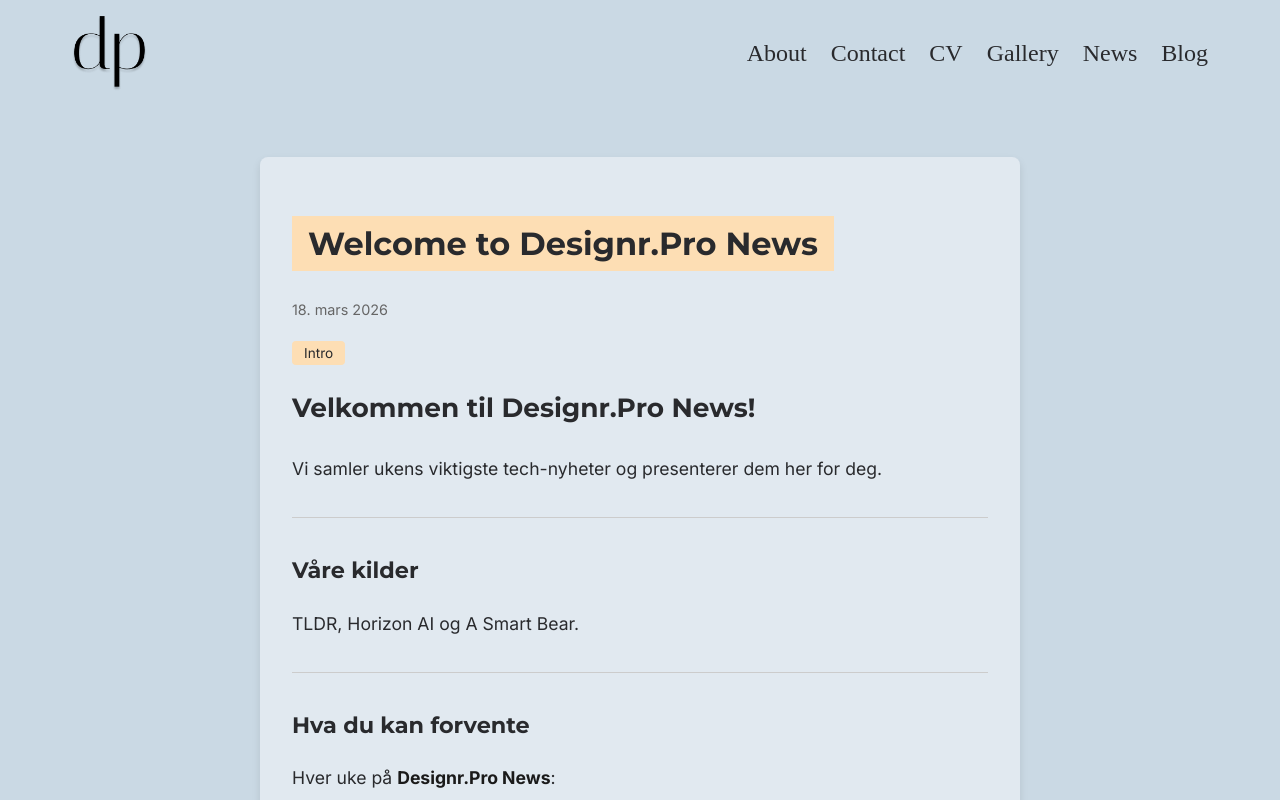
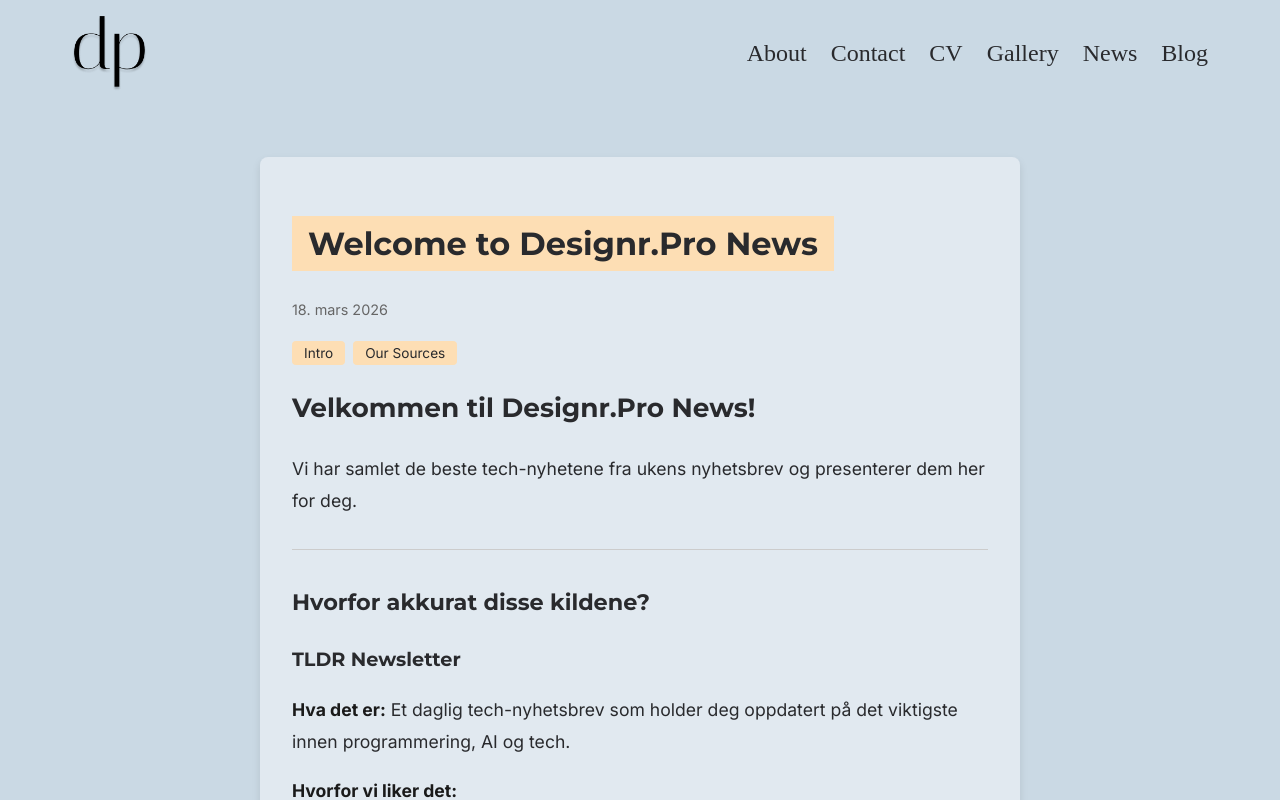
Before and after one commit to Designrpros/Designr-Pro, a Next.js app: page /news/1 in a window 1280 px wide. Built offline with nearby package versions, Linux system fonts and the light colour scheme.

Commit message:
Update: News - simplified list, full slug with table

```diff
--- a/src/app/news/[slug]/page.tsx
+++ b/src/app/news/[slug]/page.tsx
@@ -74,6 +74,13 @@ const MarkdownContent = styled.div`
     color: #292a2d;
   }
 
+  h3 {
+    font-size: 1.2rem;
+    margin-top: 1.25rem;
+    margin-bottom: 0.5rem;
+    color: #292a2d;
+  }
+
   a {
     color: #0d9488;
     text-decoration: underline;
@@ -91,6 +98,27 @@ const MarkdownContent = styled.div`
   strong {
     font-weight: 700;
     color: #1a1a1a;
+  }
+
+  table {
+    width: 100%;
+    border-collapse: collapse;
+    margin-bottom: 1rem;
+  }
+
+  th, td {
+    padding: 0.75rem;
+    border: 1px solid #ccc;
+    text-align: left;
+  }
+
+  th {
+    background-color: #fddeb4;
+    font-weight: 600;
+  }
+
+  tr:nth-child(even) {
+    background-color: #f5f5f5;
   }
 
   hr {
@@ -121,17 +149,60 @@ const newsPosts: Record<string, {
   'uke-1': {
     title: 'Welcome to Designr.Pro News',
     date: '18. mars 2026',
-    tags: ['Intro'],
+    tags: ['Intro', 'Our Sources'],
     content: `
 # Velkommen til Designr.Pro News!
 
-Vi samler ukens viktigste tech-nyheter og presenterer dem her for deg.
+Vi har samlet de beste tech-nyhetene fra ukens nyhetsbrev og presenterer dem her for deg.
 
 ---
 
-## Våre kilder
+## Hvorfor akkurat disse kildene?
 
-TLDR, Horizon AI og A Smart Bear.
+### TLDR Newsletter
+**Hva det er:** Et daglig tech-nyhetsbrev som holder deg oppdatert på det viktigste innen programmering, AI og tech.
+
+**Hvorfor vi liker det:**
+- Kort og konsist - du får viktigste på under 5 minutter
+- Bred dekning av tech-verden
+- Ingen hype, bare fakta
+- Perfekt for utviklere og tech-entusiaster
+
+---
+
+### Horizon AI
+**Hva det er:** Et uke-brev (3x/uke) fra Gina Costa som fungerer som din personlige AI-forsker og oversetter.
+
+**Hvorfor vi liker det:**
+- Fokuserer kun på det viktigste i AI-verden
+- 3 minutter lesetid per utgave
+- Praktiske verktøy og tutorials
+- Personlig stemme - Gina graver selv gjennom nyhetene
+
+---
+
+### A Smart Bear
+**Hva det er:** Et ukentlig nyhetsbrev om startups, marketing og business fra Jason Cohen.
+
+**Hvorfor vi liker det:**
+- Kombinert med TLDR + Horizon AI gir det et bredt perspektiv
+- Praktiske tips for å bygge og vokse en bedrift
+- Founder-retorikk som er både inspirerende og nyttig
+
+---
+
+## Hva dekker vi?
+
+| Kategori | TLDR | Horizon AI | A Smart Bear |
+|----------|------|------------|--------------|
+| AI & ML | ✅ | ✅✅ | ❌ |
+| Web Dev | ✅ | ❌ | ❌ |
+| Mobile | ✅ | ❌ | ❌ |
+| DevOps | ✅ | ❌ | ❌ |
+| Security | ✅ | ✅ | ❌ |
+| Tools | ✅ | ✅ | ❌ |
+| Business | ❌ | ❌ | ✅ |
+| Marketing | ❌ | ❌ | ✅ |
 
 ---
 
@@ -139,7 +210,7 @@ TLDR, Horizon AI og A Smart Bear.
 
 Hver uke på **Designr.Pro News**:
 
-1. **Topp 3-5 stories** fra ukens tech-nyheter
+1. **Topp 3-5 stories** fra TLDR + Horizon AI + A Smart Bear
 2. **Korte oppsummeringer** - ikke mer enn du trenger å vite
 3. **Lenker til original** - hvis du vil dykke dypere
 4. **Vår vurdering** - hva som faktisk er viktig
@@ -148,7 +219,7 @@ Hver uke på **Designr.Pro News**:
 
 ## Kom i gang
 
-Allerede abonnert? Bra! Vi sjekker kildene ukentlig og samler det beste her.
+Allerede abonnert? Bra! Vi sjekker begge kildene ukentlig og samler det beste her.
 
 **Neste oppdatering: mandag 24. mars 2026**
 
--- a/src/app/news/page.tsx
+++ b/src/app/news/page.tsx
@@ -88,8 +88,8 @@ const newsPosts = [
     slug: 'uke-1',
     title: 'Welcome to Designr.Pro News',
     date: '18. mars 2026',
-    tags: ['Intro', 'Our Sources'],
-    excerpt: 'Why we chose TLDR and Horizon AI as our main news sources.'
+    tags: ['Intro'],
+    excerpt: 'Weekly tech news digest.'
   }
 ];
 
@@ -100,7 +100,7 @@ export default function News() {
 
       <SectionTitle>Weekly Tech Digest</SectionTitle>
       <p style={{ fontSize: '1.1rem', marginBottom: '1.5rem', color: '#292a2d' }}>
-        Vi samler ukens viktigste tech-nyheter fra TLDR og Horizon AI - på under 5 minutter.
+        Ukens viktigste tech-nyheter - på under 5 minutter.
       </p>
 
       <NewsGrid>
```
